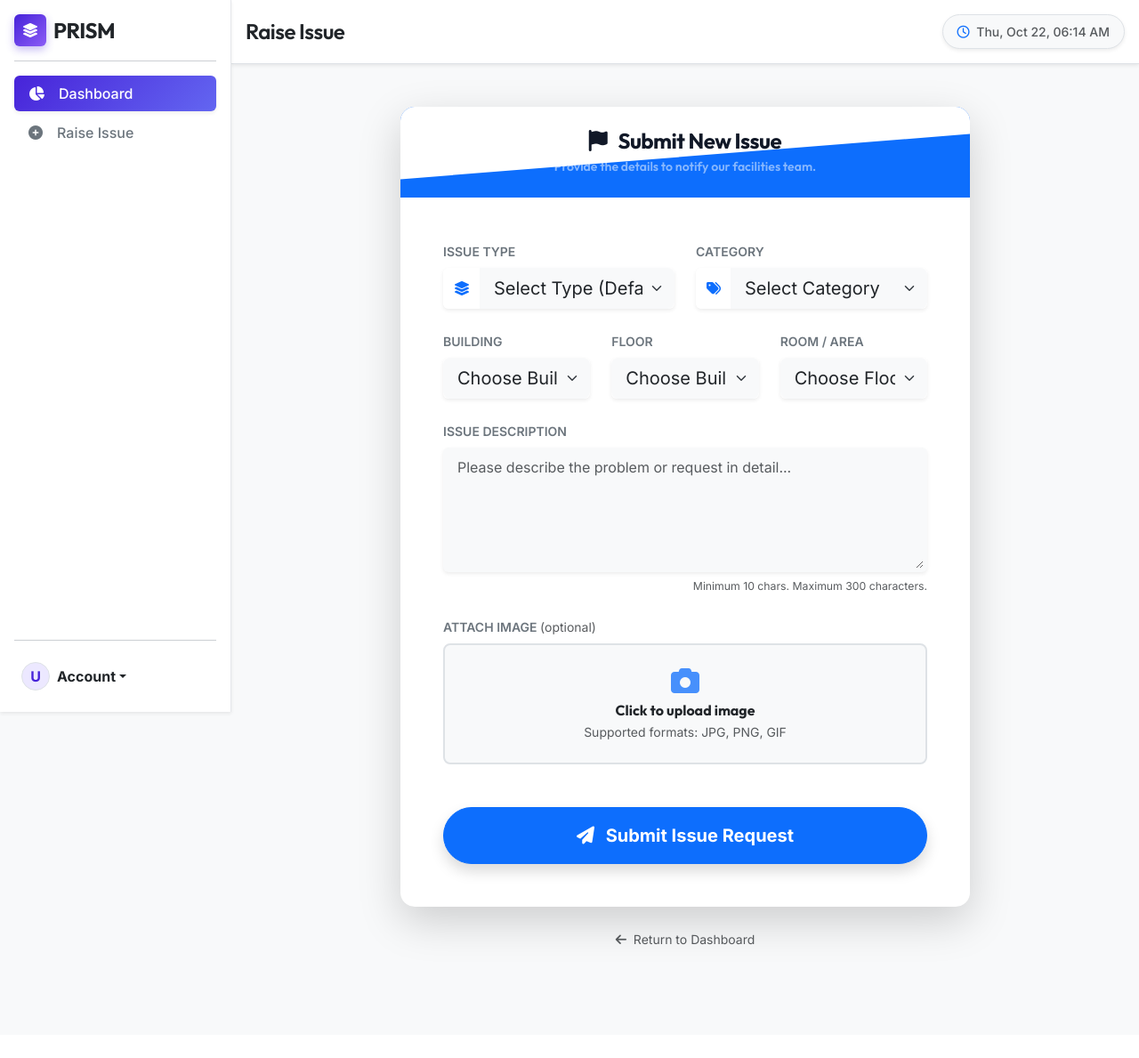
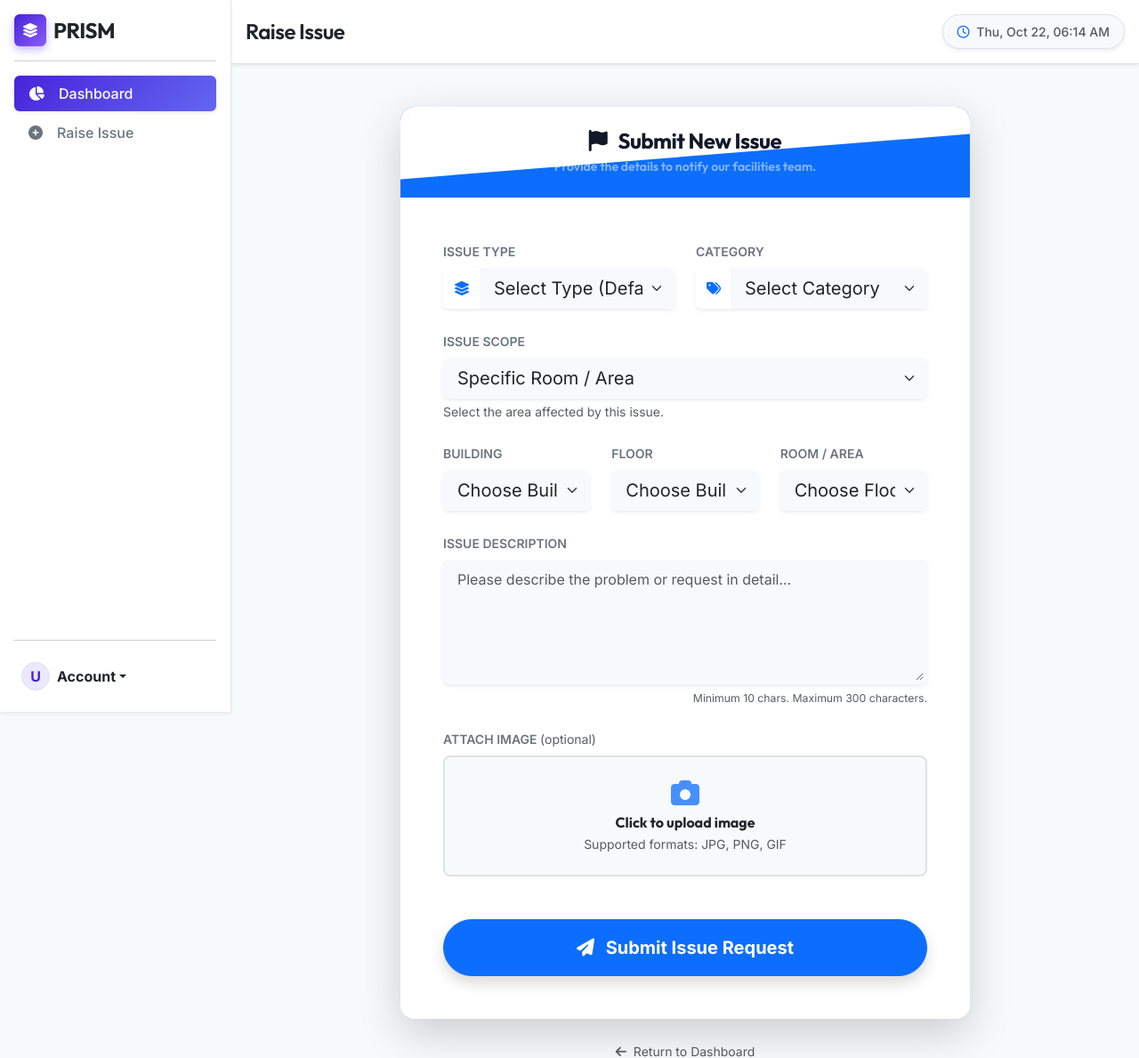
Before and after one commit to RavenRT02/PRISM, a Flask app: page /issues/raise in a window 1280 px wide. Shown: the top 1189 px of the page at 89% size. Before the commit the page ends 1062 px from the top, so only its background shows below. Run offline with Flask 3, Linux system fonts and the light colour scheme; the visitor is signed in with stand-in values (Sample User, id 1); data that the repository does not hold is empty.

Commit message:
Created a permanent fix for location scope by adding relevant code to submit_issue() in issues/routes.py and removed the temporary fix from services.py. Made relevant changes to ui templates to support the changes. Tested to be working.

```diff
--- a/app/issues/routes.py
+++ b/app/issues/routes.py
@@ -1,7 +1,7 @@
 from flask import Blueprint, request, redirect, url_for, flash, render_template, jsonify, current_app
 from flask_login import login_required, current_user
 from app.extensions import db
-from app.models import Issue, Building, Floor, Room, IssueCategory, LLMResponse
+from app.models import Issue, Building, Floor, Room, IssueCategory, LLMResponse, LocationScope
 from app.utils.toxicity import contains_toxicity
 from app.issues.enums import IssueStatus, PriorityLevel, IssueType
 from app.issues.services import detect_duplicate_issue, follow_issue, create_issue, verify_issue, reject_issue, log_status_change
@@ -43,15 +43,65 @@ def submit_issue():
     if image and image.filename:
 
         filename = secure_filename(image.filename)
-
         filepath = os.path.join("uploads", filename)
-
         image.save(os.path.join("app/static", filepath))
-
         image_path = filepath
 
-    candidate_issue = Issue(description = description, building_id = building_id, floor_id = floor_id,
-                            room_id = room_id, category_id = category_id, issue_type = issue_type,
+    scope_raw = request.form.get("location_scope", "ROOM")
+
+    try:
+        location_scope = LocationScope(scope_raw)
+    except ValueError:
+        flash("Please select a valid issue scope.", "error")
+        return redirect(request.referrer or url_for("dashboard.user_dashboard"))
+
+    building_id = request.form.get("building_id", type=int)
+    floor_id = request.form.get("floor_id", type=int) or None
+    room_id = request.form.get("room_id", type=int) or None
+
+    if not building_id:
+        flash("Please select a building.", "warning")
+        return redirect(request.referrer or url_for("dashboard.user_dashboard"))
+
+    if location_scope == LocationScope.BUILDING:
+        floor_id = None
+        room_id = None
+
+    elif location_scope == LocationScope.FLOOR:
+        room_id = None
+        if not floor_id:
+            flash("Please select a floor.", "warning")
+            return redirect(request.referrer or url_for("dashboard.user_dashboard"))
+
+    elif location_scope == LocationScope.ROOM:
+        if not floor_id or not room_id:
+            flash("Please select a floor and room.", "warning")
+            return redirect(request.referrer or url_for("dashboard.user_dashboard"))
+
+
+    building = db.session.get(Building, building_id)
+
+    if building is None:
+        flash("Invalid building selection.", "error")
+        return redirect(request.referrer or url_for("dashboard.user_dashboard"))
+
+    if floor_id is not None:
+        floor = db.session.get(Floor, floor_id)
+
+        if floor is None or floor.building_id != building_id:
+            flash("The selected floor does not belong to that building.", "error")
+            return redirect(request.referrer or url_for("dashboard.user_dashboard"))
+
+    if room_id is not None:
+        room = db.session.get(Room, room_id)
+
+        if room is None or room.floor_id != floor_id:
+            flash("The selected room does not belong to that floor.", "error")
+            return redirect(request.referrer or url_for("dashboard.user_dashboard"))
+
+
+    candidate_issue = Issue(description = description, location_scope=location_scope, building_id = building_id,
+                            floor_id = floor_id, room_id = room_id, category_id = category_id, issue_type = issue_type,
                             created_by = current_user.id, status = IssueStatus.SUBMITTED, image_path = image_path)
 
 
--- a/app/issues/services.py
+++ b/app/issues/services.py
@@ -37,7 +37,6 @@ def detect_duplicate_issue(candidate_issue):
 def create_issue(candidate_issue):
 
     candidate_issue.status = IssueStatus.SUBMITTED
-    candidate_issue.location_scope = LocationScope.ROOM
 
     db.session.add(candidate_issue)
     db.session.commit()
--- a/app/static/js/location_dropdown.js
+++ b/app/static/js/location_dropdown.js
@@ -1,62 +1,75 @@
 document.addEventListener("DOMContentLoaded", () => {
-
     const buildingSelect = document.getElementById("building");
     const floorSelect = document.getElementById("floor");
     const roomSelect = document.getElementById("room");
 
+    if (!buildingSelect || !floorSelect || !roomSelect) return;
 
     buildingSelect.addEventListener("change", async () => {
-
         const buildingId = buildingSelect.value;
 
-        floorSelect.innerHTML = "<option>Loading...</option>";
-        roomSelect.innerHTML = "<option>Select floor first</option>";
+        floorSelect.innerHTML =
+            '<option value="">Choose Floor</option>';
+        roomSelect.innerHTML =
+            '<option value="">Choose Floor First</option>';
 
         if (!buildingId) return;
 
+        floorSelect.innerHTML =
+            '<option value="">Loading...</option>';
+
+        try {
             const response = await fetch(`/issues/floors/${buildingId}`);
+            if (!response.ok) throw new Error("Failed to load floors");
+
             const floors = await response.json();
 
-        floorSelect.innerHTML = "<option>Select Floor</option>";
+            floorSelect.innerHTML =
+                '<option value="">Select Floor</option>';
 
             floors.forEach(floor => {
-
                 const option = document.createElement("option");
-
                 option.value = floor.id;
                 option.textContent = floor.number;
-
                 floorSelect.appendChild(option);
-
+            });
+        } catch (error) {
+            console.error(error);
+            floorSelect.innerHTML =
+                '<option value="">Could not load floors</option>';
+        }
     });
 
-    });
-
-
     floorSelect.addEventListener("change", async () => {
-
         const floorId = floorSelect.value;
 
-        roomSelect.innerHTML = "<option>Loading...</option>";
+        roomSelect.innerHTML =
+            '<option value="">Choose Room</option>';
 
         if (!floorId) return;
 
+        roomSelect.innerHTML =
+            '<option value="">Loading...</option>';
+
+        try {
             const response = await fetch(`/issues/rooms/${floorId}`);
+            if (!response.ok) throw new Error("Failed to load rooms");
+
             const rooms = await response.json();
 
-        roomSelect.innerHTML = "<option>Select Room</option>";
+            roomSelect.innerHTML =
+                '<option value="">Select Room</option>';
 
             rooms.forEach(room => {
-
                 const option = document.createElement("option");
-
                 option.value = room.id;
                 option.textContent = room.name;
-
                 roomSelect.appendChild(option);
-
             });
-
+        } catch (error) {
+            console.error(error);
+            roomSelect.innerHTML =
+                '<option value="">Could not load rooms</option>';
+        }
     });
-
 });
--- /dev/null
+++ b/app/static/js/location_scope_dropdown.js
@@ -0,0 +1,78 @@
+
+document.addEventListener("DOMContentLoaded", () => {
+    const scopeSelect = document.getElementById("location_scope");
+    const buildingSelect = document.getElementById("building");
+    const floorSelect = document.getElementById("floor");
+    const roomSelect = document.getElementById("room");
+
+    const floorField = document.getElementById("floorField");
+    const roomField = document.getElementById("roomField");
+
+    const imageUpload = document.getElementById("imageUpload");
+    const fileNameDisplay = document.getElementById("fileNameDisplay");
+
+    // Stop if this script is loaded on a page
+    // that does not contain the issue form.
+    if (
+        !scopeSelect ||
+        !buildingSelect ||
+        !floorSelect ||
+        !roomSelect ||
+        !floorField ||
+        !roomField
+    ) {
+        return;
+    }
+
+    function updateLocationFields() {
+        const scope = scopeSelect.value;
+
+        // Reset ALL location selections whenever scope changes
+        buildingSelect.value = "";
+        floorSelect.innerHTML =
+            '<option value="">Choose Building First</option>';
+        roomSelect.innerHTML =
+            '<option value="">Choose Floor First</option>';
+
+        // Building is always required
+        buildingSelect.required = true;
+
+        const showFloor = scope !== "BUILDING";
+        const showRoom = scope === "ROOM";
+
+        floorField.classList.toggle("d-none", !showFloor);
+        roomField.classList.toggle("d-none", !showRoom);
+
+        floorSelect.required = showFloor;
+        roomSelect.required = showRoom;
+
+        // Update placeholder text based on the selected scope
+        if (!showFloor) {
+            floorSelect.innerHTML =
+                '<option value="">Not required for building-wide issues</option>';
+        }
+
+        if (!showRoom) {
+            roomSelect.innerHTML =
+                '<option value="">Not required for this scope</option>';
+        }
+    }
+
+    scopeSelect.addEventListener("change", updateLocationFields);
+
+    // Set the correct field visibility when the page first loads
+    updateLocationFields();
+
+    // Display selected image filename.
+    if (imageUpload && fileNameDisplay) {
+        imageUpload.addEventListener("change", function () {
+            if (this.files && this.files.length > 0) {
+                fileNameDisplay.textContent =
+                    "Selected: " + this.files[0].name;
+                fileNameDisplay.classList.remove("d-none");
+            } else {
+                fileNameDisplay.classList.add("d-none");
+            }
+        });
+    }
+});
--- a/app/templates/issues/raise_issue.html
+++ b/app/templates/issues/raise_issue.html
@@ -41,8 +41,31 @@
                         </div>
                     </div>
 
+                    <!--Location Scope-->
+
+                    <div class="mb-4">
+                        <label for="location_scope"
+                            class="form-label fw-semibold text-secondary small text-uppercase mb-2">
+                            Issue Scope
+                        </label>
+                        <div class="shadow-sm rounded overflow-hidden">
+                            <select id="location_scope" name="location_scope"
+                                    class="form-select form-select-lg bg-light border-0" required>
+                                <option value="ROOM" selected>Specific Room / Area</option>
+                                <option value="FLOOR">Entire Floor</option>
+                                <option value="BUILDING">Entire Building</option>
+                            </select>
+                        </div>
+                        <div class="form-text">
+                            Select the area affected by this issue.
+                        </div>
+                    </div>
+
                     <div class="row g-4 mb-4">
-                        <div class="col-md-4">
+
+                        <!--Select Building-->
+
+                        <div class="col-md-4" id="buildingField">
                             <label class="form-label fw-semibold text-secondary small text-uppercase mb-2">Building</label>
                             <div class="shadow-sm rounded overflow-hidden">
                                 <select id="building" name="building_id" class="form-select form-select-lg bg-light border-0" required>
@@ -53,7 +76,10 @@
                                 </select>
                             </div>
                         </div>
-                        <div class="col-md-4">
+
+                        <!--Select Floor-->
+
+                        <div class="col-md-4" id="floorField">
                             <label class="form-label fw-semibold text-secondary small text-uppercase mb-2">Floor</label>
                             <div class="shadow-sm rounded overflow-hidden">
                                 <select id="floor" name="floor_id" class="form-select form-select-lg bg-light border-0" required>
@@ -61,7 +87,10 @@
                                 </select>
                             </div>
                         </div>
-                        <div class="col-md-4">
+
+                        <!--Select Room-->
+
+                        <div class="col-md-4" id="roomField">
                             <label class="form-label fw-semibold text-secondary small text-uppercase mb-2">Room / Area</label>
                             <div class="shadow-sm rounded overflow-hidden">
                                 <select id="room" name="room_id" class="form-select form-select-lg bg-light border-0" required>
@@ -106,41 +135,8 @@
 </div>
 {% endblock %}
 
+
 {% block scripts %}
-<script src="{{ url_for('static', filename='js/location_dropdown.js') }}"></script>
-<script>
-    document.addEventListener("DOMContentLoaded", () => {
-        const buildingSelect = document.getElementById("building");
-        const floorSelect = document.getElementById("floor");
-        const roomSelect = document.getElementById("room");
-        const imageUpload = document.getElementById("imageUpload");
-        const fileNameDisplay = document.getElementById("fileNameDisplay");
-
-        // Display file name when image is selected
-        imageUpload.addEventListener("change", function() {
-            if (this.files && this.files.length > 0) {
-                fileNameDisplay.textContent = "Selected: " + this.files[0].name;
-                fileNameDisplay.classList.remove("d-none");
-            } else {
-                fileNameDisplay.classList.add("d-none");
-            }
-        });
-
-        // Remove disabled state logic to rely purely on HTML5 validation
-        buildingSelect.addEventListener("change", () => {
-            if (!buildingSelect.value) {
-                floorSelect.innerHTML = '<option value="">Choose Building First</option>';
-                roomSelect.innerHTML = '<option value="">Choose Floor First</option>';
-            }
-        });
-
-        floorSelect.addEventListener("change", () => {
-            if (!floorSelect.value || floorSelect.value === "Select Floor") {
-                roomSelect.innerHTML = '<option value="">Choose Floor First</option>';
-            }
-        });
-
-
-    });
-</script>
+<script src="{{ url_for('static', filename='js/location_dropdown.js') }}" defer></script>
+<script src="{{ url_for('static', filename='js/location_scope_dropdown.js') }}" defer></script>
 {% endblock %}
```
Lines whose indentation alone changed are shown as unchanged.
